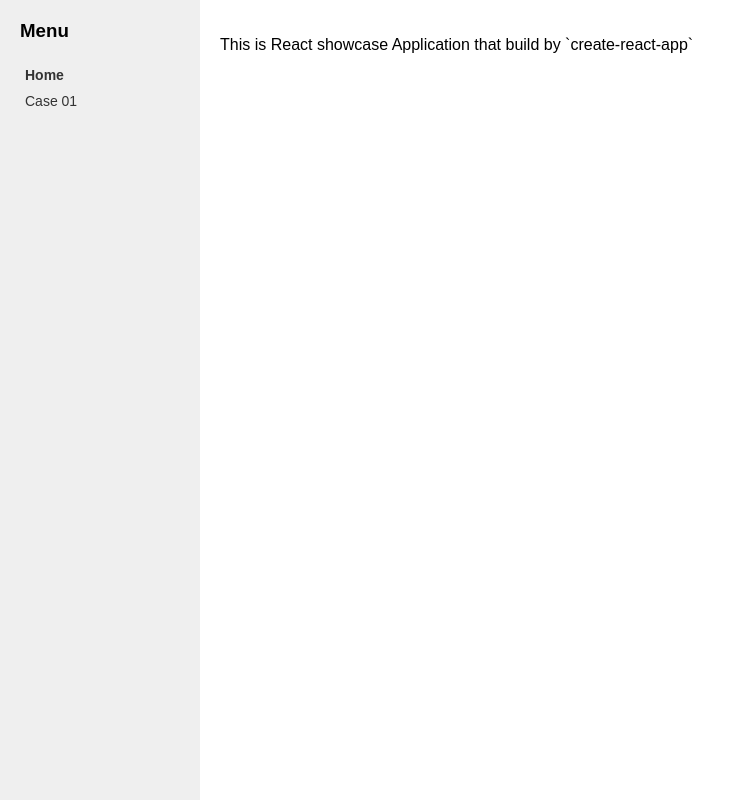
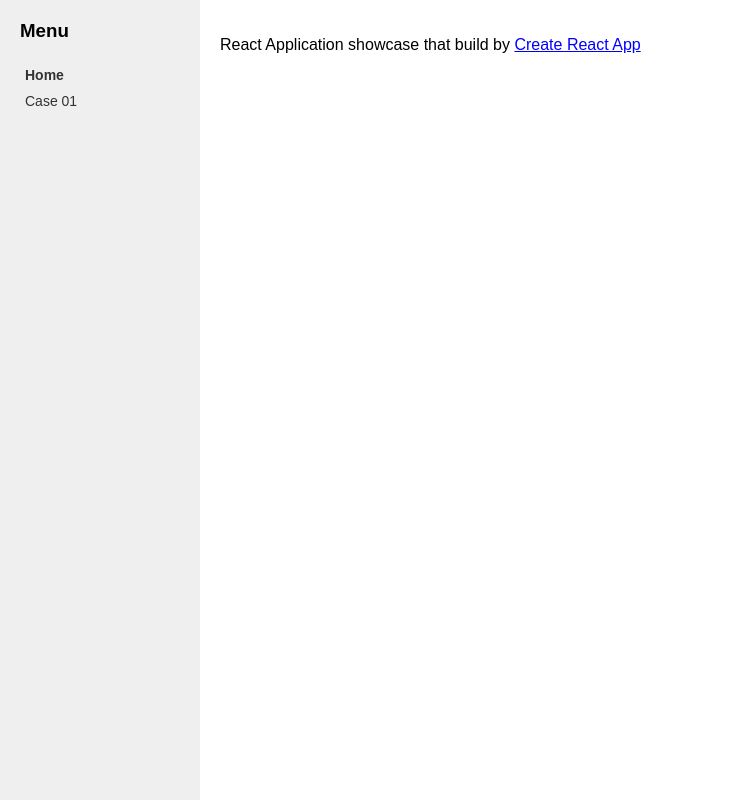
Before and after one commit to ratchagarn/react-showcase, a React (Create React App) app: page / in a window 1280 px wide. Shown: the whole page, without its empty margins (0-734 px from the left). Built offline with nearby package versions, Linux system fonts and the light colour scheme.

Commit message:
Update Home message.

```diff
--- a/src/features/Home/Home.js
+++ b/src/features/Home/Home.js
@@ -4,7 +4,7 @@ import Container from 'UI/Container'
 
 const Home = () => (
   <Container>
-    <p>This is React showcase Application that build by `create-react-app`</p>
+    <p>React Application showcase that build by <a href="https://github.com/facebook/create-react-app" target="_blank">Create React App</a></p>
   </Container>
 )
 
```
